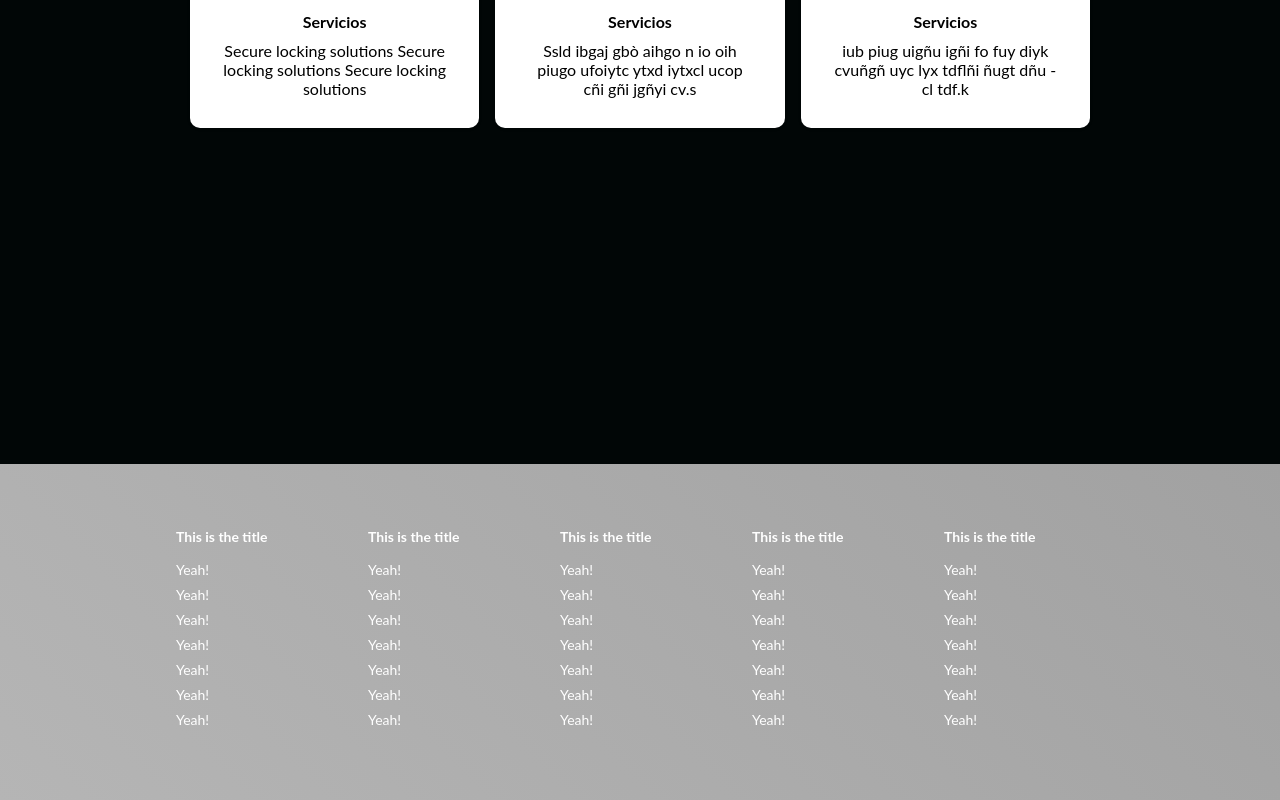
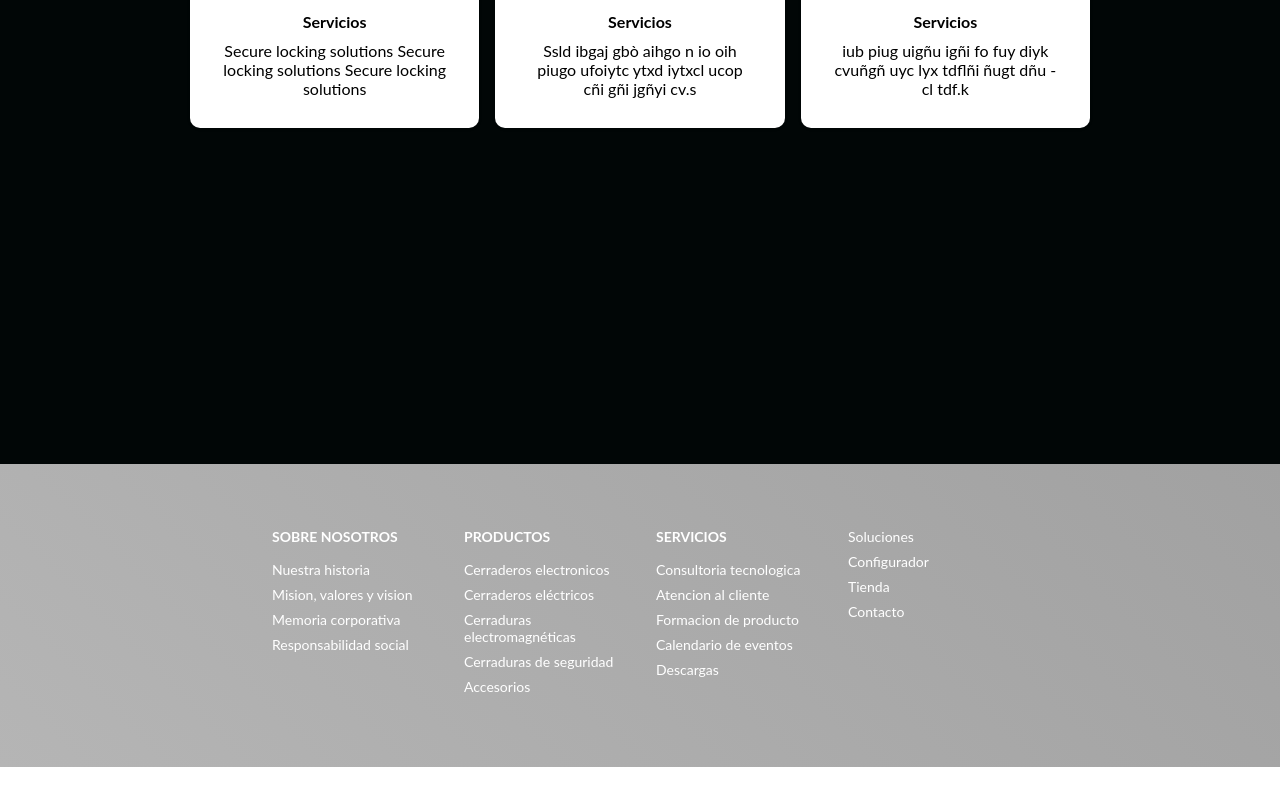
Before and after one commit to EcaCosca/OpenersAndClosersWebPage, a React (Create React App) app: page / in a window 1280 px wide. Shown: the part 4096-4896 px from the top of the page. After the commit the page ends 4863 px from the top, so only its background shows below. Built offline with nearby package versions, Linux system fonts and the light colour scheme.

Commit message:
Changed the information in footer section, refactored the code and added routes to PRODUCTOS section

```diff
--- a/src/components/Footer/index.js
+++ b/src/components/Footer/index.js
@@ -9,6 +9,44 @@ function Footer() {
           <FooterLinkWrapper>
           {/* Column 1 */}
             <FooterLinkItems>
+              <FooterLinkTitle>SOBRE NOSOTROS</FooterLinkTitle>
+                <FooterLink to="/">Nuestra historia</FooterLink>
+                <FooterLink to="/">Mision, valores y vision</FooterLink>
+                <FooterLink to="/">Memoria corporativa</FooterLink>
+                <FooterLink to="/">Responsabilidad social</FooterLink>
+            </FooterLinkItems>
+          {/* Column 2 */}
+            <FooterLinkItems>
+              <FooterLinkTitle>PRODUCTOS</FooterLinkTitle>
+                <FooterLink to="/electronicos">Cerraderos electronicos</FooterLink>
+                <FooterLink to="/electricos">Cerraderos eléctricos</FooterLink>
+                <FooterLink to="/electromagneticas">Cerraduras electromagnéticas</FooterLink>
+                <FooterLink to="/seguridad">Cerraduras de seguridad</FooterLink>
+                <FooterLink to="/accesorios">Accesorios</FooterLink>
+            </FooterLinkItems>
+          </FooterLinkWrapper>
+          <FooterLinkWrapper>
+          {/* Column 3 */}
+            <FooterLinkItems>
+              <FooterLinkTitle>SERVICIOS</FooterLinkTitle>
+                <FooterLink to="/">Consultoria tecnologica</FooterLink>
+                <FooterLink to="/">Atencion al cliente</FooterLink>
+                <FooterLink to="/">Formacion de producto</FooterLink>
+                <FooterLink to="/">Calendario de eventos</FooterLink>
+                <FooterLink to="/">Descargas</FooterLink>
+            </FooterLinkItems>
+          {/* Column 4 */}
+            <FooterLinkItems>
+              {/* <FooterLinkTitle>This is the title</FooterLinkTitle> */}
+                <FooterLink to="/">Soluciones</FooterLink>
+                <FooterLink to="/">Configurador</FooterLink>
+                <FooterLink to="/">Tienda</FooterLink>
+                <FooterLink to="/">Contacto</FooterLink>
+            </FooterLinkItems>
+          </FooterLinkWrapper>
+          <FooterLinkWrapper>
+          {/* Column 5 */}
+            {/* <FooterLinkItems>
               <FooterLinkTitle>This is the title</FooterLinkTitle>
                 <FooterLink to="/">Yeah!</FooterLink>
                 <FooterLink to="/">Yeah!</FooterLink>
@@ -17,55 +55,7 @@ function Footer() {
                 <FooterLink to="/">Yeah!</FooterLink>
                 <FooterLink to="/">Yeah!</FooterLink>
                 <FooterLink to="/">Yeah!</FooterLink>
-            </FooterLinkItems>
-          {/* Column 2 */}
-            <FooterLinkItems>
-              <FooterLinkTitle>This is the title</FooterLinkTitle>
-                <FooterLink to="/">Yeah!</FooterLink>
-                <FooterLink to="/">Yeah!</FooterLink>
-                <FooterLink to="/">Yeah!</FooterLink>
-                <FooterLink to="/">Yeah!</FooterLink>
-                <FooterLink to="/">Yeah!</FooterLink>
-                <FooterLink to="/">Yeah!</FooterLink>
-                <FooterLink to="/">Yeah!</FooterLink>
-            </FooterLinkItems>
-          </FooterLinkWrapper>
-          <FooterLinkWrapper>
-          {/* Column 3 */}
-            <FooterLinkItems>
-              <FooterLinkTitle>This is the title</FooterLinkTitle>
-                <FooterLink to="/">Yeah!</FooterLink>
-                <FooterLink to="/">Yeah!</FooterLink>
-                <FooterLink to="/">Yeah!</FooterLink>
-                <FooterLink to="/">Yeah!</FooterLink>
-                <FooterLink to="/">Yeah!</FooterLink>
-                <FooterLink to="/">Yeah!</FooterLink>
-                <FooterLink to="/">Yeah!</FooterLink>
-            </FooterLinkItems>
-          {/* Column 4 */}
-            <FooterLinkItems>
-              <FooterLinkTitle>This is the title</FooterLinkTitle>
-                <FooterLink to="/">Yeah!</FooterLink>
-                <FooterLink to="/">Yeah!</FooterLink>
-                <FooterLink to="/">Yeah!</FooterLink>
-                <FooterLink to="/">Yeah!</FooterLink>
-                <FooterLink to="/">Yeah!</FooterLink>
-                <FooterLink to="/">Yeah!</FooterLink>
-                <FooterLink to="/">Yeah!</FooterLink>
-            </FooterLinkItems>
-          </FooterLinkWrapper>
-          <FooterLinkWrapper>
-          {/* Column 5 */}
-            <FooterLinkItems>
-              <FooterLinkTitle>This is the title</FooterLinkTitle>
-                <FooterLink to="/">Yeah!</FooterLink>
-                <FooterLink to="/">Yeah!</FooterLink>
-                <FooterLink to="/">Yeah!</FooterLink>
-                <FooterLink to="/">Yeah!</FooterLink>
-                <FooterLink to="/">Yeah!</FooterLink>
-                <FooterLink to="/">Yeah!</FooterLink>
-                <FooterLink to="/">Yeah!</FooterLink>
-            </FooterLinkItems>
+            </FooterLinkItems> */}
           </FooterLinkWrapper>
         </FooterLinksContainer>
       </FooterWrap>
```
